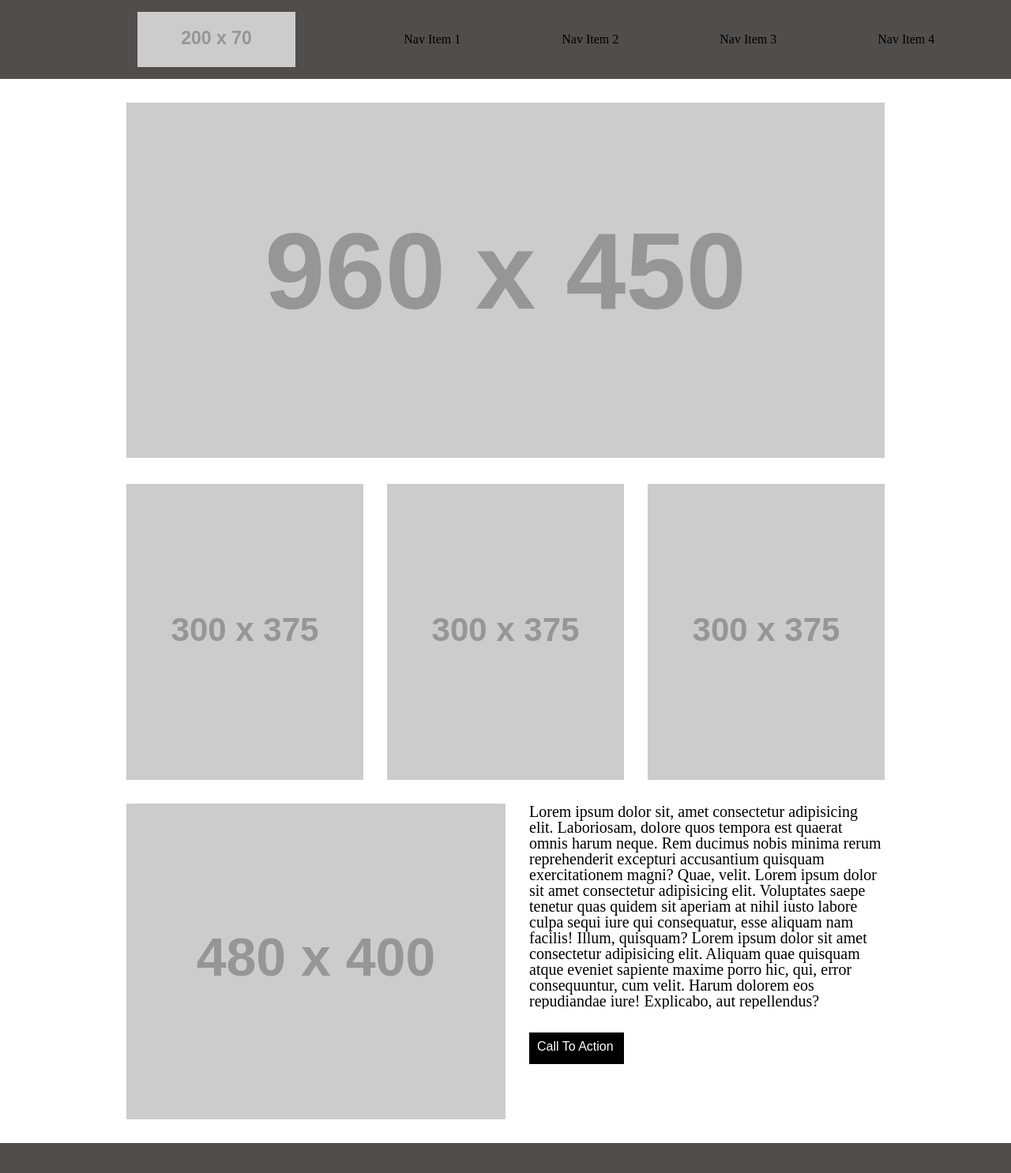
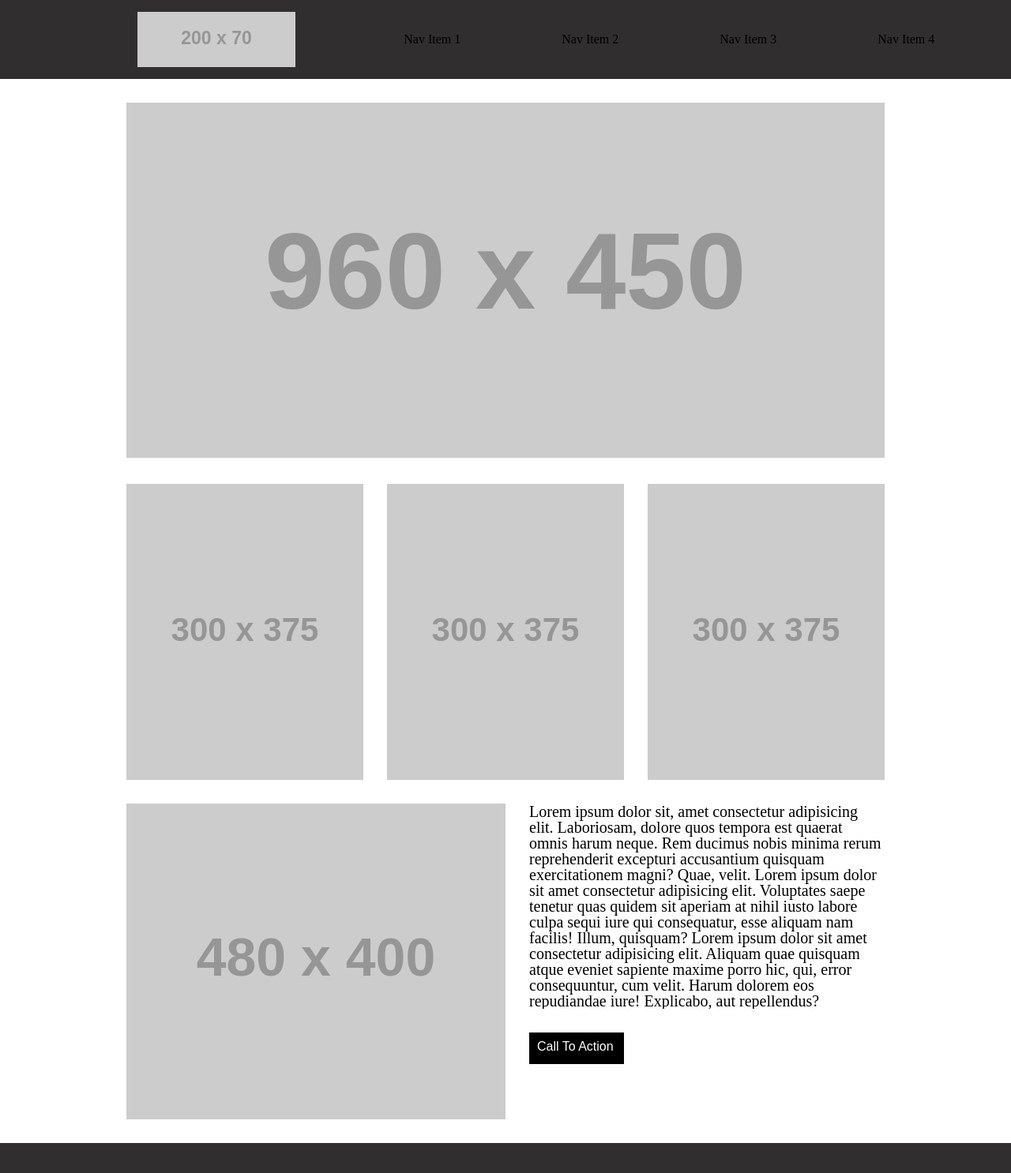
Before and after one commit to yazanabdulhafez/wirefame-exercise, a plain HTML site: page index.html in a window 1280 px wide. Shown: the whole page at 79% size. Drawn offline with Linux system fonts and the light colour scheme; placeholder pictures from the web are drawn by us.

Commit message:
add index.html and reset.css and style.css for lab 08a

```diff
--- a/css/style.css
+++ b/css/style.css
@@ -10,7 +10,7 @@ header {
     display: flex;
     align-items: center;
     justify-content: space-around;
-    background-color: rgb(80, 77, 77);
+    background-color: rgb(48, 46, 46);
     width: 100%;
 }
 
@@ -80,5 +80,5 @@ main section:nth-child(3) a:hover {
 
 footer {
     width: 100%;
-    background-color: rgb(80, 77, 77);
+    background-color: rgb(48, 46, 46);
 }
```
